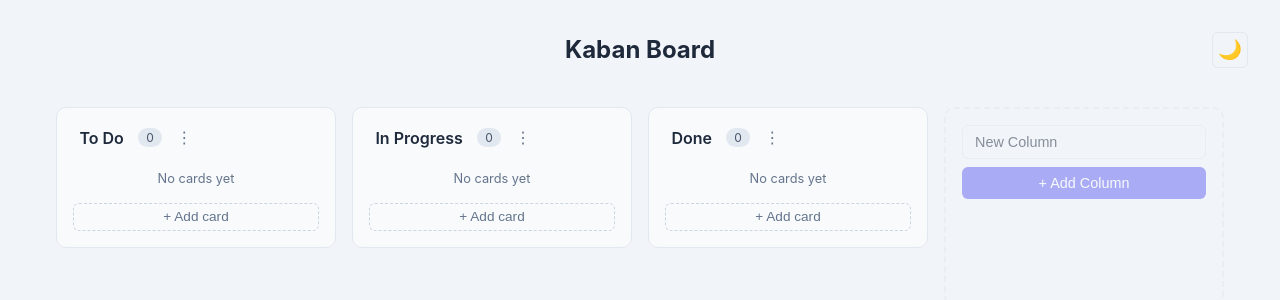
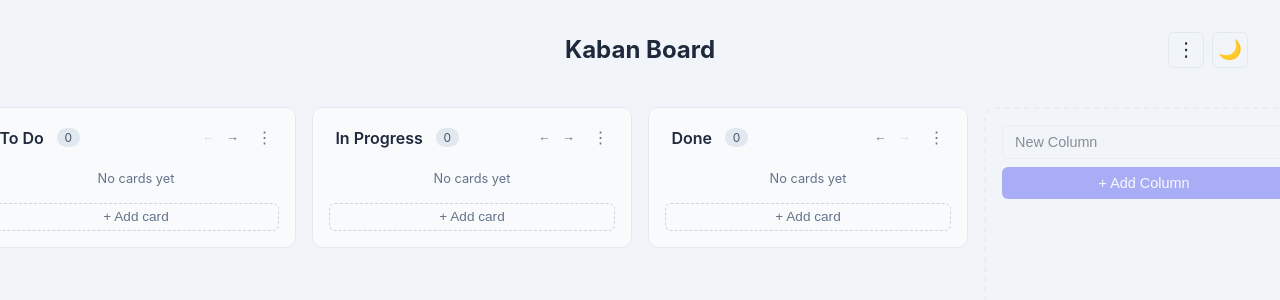
Before and after one commit to themngn/Kaban, a Vue app: page / in a window 1280 px wide. Shown: the top 300 px of the page. Built offline with nearby package versions, Linux system fonts and the light colour scheme; the HTML template or start-up script is replaced by a standard one.

Commit message:
feat: add column management features including moving, clearing, and setting limits; enhance UI with dropdown menus

```diff
--- a/src/components/KanbanCard.vue
+++ b/src/components/KanbanCard.vue
@@ -47,7 +47,9 @@ const store = useBoardStore()
 .card-title {
   flex: 1;
   font-size: 0.9rem;
-  word-break: break-word;
+  overflow: hidden;
+  text-overflow: ellipsis;
+  white-space: nowrap;
   color: var(--color-text-primary);
   transition: color 0.2s ease;
 }
--- a/src/components/KanbanColumn.vue
+++ b/src/components/KanbanColumn.vue
@@ -1,5 +1,5 @@
 <script setup lang="ts">
-import { ref, nextTick } from 'vue'
+import { ref, nextTick, onMounted, onUnmounted } from 'vue'
 import { useBoardStore } from '@/stores/board'
 import KanbanCard from './KanbanCard.vue'
 import type { Column } from '@/types'
@@ -17,6 +17,50 @@ const showForm = ref(false)
 const isRenamingColumn = ref(false)
 const newColumnTitle = ref(props.column.title)
 const renameInput = ref<HTMLInputElement | null>(null)
+const showMenu = ref(false)
+
+function toggleMenu() {
+  showMenu.value = !showMenu.value
+}
+
+function closeMenu() {
+  showMenu.value = false
+}
+
+function clearColumn() {
+  if (confirm(`Clear all cards from "${props.column.title}"?`)) {
+    store.clearColumn(props.column.id)
+    closeMenu()
+  }
+}
+
+function setLimit() {
+  const currentLimit = props.column.maxCards || ''
+  const input = prompt(`Set max number of tiles for "${props.column.title}" (leave empty for no limit):`, currentLimit.toString())
+  if (input !== null) {
+    const limit = input === '' ? undefined : parseInt(input, 10)
+    if (limit === undefined || !isNaN(limit)) {
+      store.setColumnLimit(props.column.id, limit)
+    }
+  }
+  closeMenu()
+}
+
+const handleClickOutside = (event: MouseEvent) => {
+  const menu = document.querySelector(`.column-${props.column.id} .menu-dropdown`)
+  const button = document.querySelector(`.column-${props.column.id} .btn-column-menu`)
+  if (menu && !menu.contains(event.target as Node) && button && !button.contains(event.target as Node)) {
+    closeMenu()
+  }
+}
+
+onMounted(() => {
+  document.addEventListener('mousedown', handleClickOutside)
+})
+
+onUnmounted(() => {
+  document.removeEventListener('mousedown', handleClickOutside)
+})
 
 function submitCard() {
   const title = newCardTitle.value.trim()
@@ -62,16 +106,35 @@ function deleteColumn() {
 </script>
 
 <template>
-  <div class="column">
+  <div class="column" :class="[`column-${props.column.id}`, { 'limit-exceeded': props.column.maxCards && props.column.cards.length > props.column.maxCards }]">
     <div class="column-header">
       <div v-if="isRenamingColumn" class="column-rename">
         <input ref="renameInput" v-model="newColumnTitle" class="rename-input" @blur="submitRenameColumn"
-          @keyup.enter="submitRenameColumn" @keyup.esc="cancelRenameColumn" />
+          @keyup.enter="submitRenameColumn" @keyup.esc="cancelRenameColumn" maxlength="30" />
       </div>
       <div v-else class="column-title-group">
         <h2 class="column-title" @click="startRenameColumn">{{ props.column.title }}</h2>
-        <span class="column-count">{{ props.column.cards.length }}</span>
-        <button class="btn-column-menu" title="Delete column" @click="deleteColumn">⋮</button>
+        <span class="column-count">
+          {{ props.column.cards.length }}{{ props.column.maxCards ? ` / ${props.column.maxCards}` : '' }}
+        </span>
+        <div class="column-actions">
+          <button class="btn-icon" :disabled="props.isFirst" title="Move left"
+            @click="store.moveColumn(props.column.id, 'left')">
+            ←
+          </button>
+          <button class="btn-icon" :disabled="props.isLast" title="Move right"
+            @click="store.moveColumn(props.column.id, 'right')">
+            →
+          </button>
+        </div>
+        <div class="column-menu-container">
+          <button class="btn-column-menu" title="Column menu" @click="toggleMenu">⋮</button>
+          <div v-if="showMenu" class="menu-dropdown">
+            <button class="menu-item" @click="setLimit">Set limit...</button>
+            <button class="menu-item" @click="clearColumn">Clear Column</button>
+            <button class="menu-item delete-item" @click="deleteColumn">Delete Column</button>
+          </div>
+        </div>
       </div>
     </div>
 
@@ -83,7 +146,7 @@ function deleteColumn() {
 
     <div v-if="showForm" class="add-form">
       <input v-model="newCardTitle" class="add-input" placeholder="Card title..." autofocus @keyup.enter="submitCard"
-        @keyup.esc="cancelAdd" />
+        @keyup.esc="cancelAdd" maxlength="200" />
       <div class="add-form-actions">
         <button class="btn-primary" @click="submitCard">Add</button>
         <button class="btn-secondary" @click="cancelAdd">Cancel</button>
@@ -99,12 +162,18 @@ function deleteColumn() {
   border: 1px solid var(--color-border);
   border-radius: 10px;
   padding: 1rem;
-  width: 280px;
+  width: 320px;
   flex-shrink: 0;
   display: flex;
   flex-direction: column;
   gap: 0.5rem;
   transition: background-color 0.2s ease, border-color 0.2s ease;
+  position: relative;
+}
+
+.limit-exceeded {
+  background-color: var(--color-delete-bg);
+  border-color: var(--color-delete);
 }
 
 .column-header {
@@ -117,8 +186,53 @@ function deleteColumn() {
 .column-title-group {
   display: flex;
   align-items: center;
-  gap: 0.5rem;
+  gap: 0.4rem;
   flex: 1;
+}
+
+.column-menu-container {
+  position: relative;
+}
+
+.menu-dropdown {
+  position: absolute;
+  top: 100%;
+  right: 0;
+  margin-top: 0.25rem;
+  background: var(--color-bg-secondary);
+  border: 1px solid var(--color-border);
+  border-radius: 8px;
+  box-shadow: 0 4px 12px rgba(0, 0, 0, 0.15);
+  display: flex;
+  flex-direction: column;
+  padding: 0.4rem;
+  z-index: 100;
+  min-width: 140px;
+}
+
+.menu-item {
+  background: none;
+  border: none;
+  padding: 0.4rem 0.8rem;
+  text-align: left;
+  cursor: pointer;
+  border-radius: 4px;
+  color: var(--color-text-primary);
+  font-size: 0.85rem;
+  transition: background-color 0.2s ease;
+  white-space: nowrap;
+}
+
+.menu-item:hover {
+  background: var(--color-button-hover);
+}
+
+.delete-item {
+  color: var(--color-delete);
+}
+
+.delete-item:hover {
+  background: var(--color-delete-bg);
 }
 
 .column-rename {
@@ -138,6 +252,34 @@ function deleteColumn() {
   outline: none;
 }
 
+.column-actions {
+  display: flex;
+  gap: 0.1rem;
+  margin-left: auto;
+}
+
+.btn-icon {
+  background: none;
+  border: none;
+  cursor: pointer;
+  padding: 0.15rem 0.3rem;
+  border-radius: 4px;
+  font-size: 0.8rem;
+  color: var(--color-text-secondary);
+  line-height: 1;
+  transition: background-color 0.2s ease, color 0.2s ease;
+}
+
+.btn-icon:hover:not(:disabled) {
+  background: var(--color-button-hover);
+  color: var(--color-text-primary);
+}
+
+.btn-icon:disabled {
+  opacity: 0.25;
+  cursor: default;
+}
+
 .column-title {
   font-size: 1rem;
   font-weight: 600;
@@ -147,6 +289,10 @@ function deleteColumn() {
   cursor: pointer;
   padding: 0.2rem 0.4rem;
   border-radius: 4px;
+  max-width: 150px;
+  overflow: hidden;
+  text-overflow: ellipsis;
+  white-space: nowrap;
 }
 
 .column-title:hover {
--- a/src/stores/board.ts
+++ b/src/stores/board.ts
@@ -59,6 +59,18 @@ export const useBoardStore = defineStore('board', () => {
     toColumn.cards.push(card)
   }
 
+  function moveColumn(columnId: string, direction: 'left' | 'right') {
+    const index = columns.value.findIndex((c) => c.id === columnId)
+    if (index === -1) return
+    const toIndex = direction === 'left' ? index - 1 : index + 1
+    if (toIndex < 0 || toIndex >= columns.value.length) return
+
+    const [column] = columns.value.splice(index, 1)
+    if (column) {
+      columns.value.splice(toIndex, 0, column)
+    }
+  }
+
   function addColumn(title: string) {
     const newColumn: Column = {
       id: crypto.randomUUID(),
@@ -79,5 +91,30 @@ export const useBoardStore = defineStore('board', () => {
     columns.value = columns.value.filter((c) => c.id !== columnId)
   }
 
-  return { columns, boardName, setBoardName, addCard, deleteCard, moveCard, addColumn, renameColumn, deleteColumn }
+  function clearBoard() {
+    columns.value.forEach((c) => (c.cards = []))
+  }
+
+  function clearColumn(columnId: string) {
+    const column = columns.value.find((c) => c.id === columnId)
+    if (column) {
+      column.cards = []
+    }
+  }
+
+  function deleteBoard() {
+    if (confirm('Are you sure you want to delete all columns and cards? This will reset the board to default.')) {
+      columns.value = JSON.parse(JSON.stringify(DEFAULT_COLUMNS))
+      boardName.value = 'Kaban Board'
+    }
+  }
+
+  function setColumnLimit(columnId: string, limit?: number) {
+    const column = columns.value.find((c) => c.id === columnId)
+    if (column) {
+      column.maxCards = limit
+    }
+  }
+
+  return { columns, boardName, setBoardName, addCard, deleteCard, moveCard, moveColumn, addColumn, renameColumn, deleteColumn, clearBoard, clearColumn, deleteBoard, setColumnLimit }
 })
--- a/src/types/index.ts
+++ b/src/types/index.ts
@@ -7,4 +7,5 @@ export interface Column {
   id: string
   title: string
   cards: Card[]
+  maxCards?: number
 }
--- a/src/views/BoardView.vue
+++ b/src/views/BoardView.vue
@@ -1,5 +1,5 @@
 <script setup lang="ts">
-import { ref, nextTick } from 'vue'
+import { ref, nextTick, onMounted, onUnmounted } from 'vue'
 import { useBoardStore } from '@/stores/board'
 import KanbanColumn from '@/components/KanbanColumn.vue'
 import { useTheme } from '@/composables/useTheme'
@@ -11,6 +11,43 @@ const newColumnTitle = ref('New Column')
 const isEditingBoardName = ref(false)
 const editingBoardName = ref('')
 const boardNameInput = ref<HTMLInputElement | null>(null)
+const showMenu = ref(false)
+
+function toggleMenu() {
+  showMenu.value = !showMenu.value
+}
+
+function closeMenu() {
+  showMenu.value = false
+}
+
+function clearBoard() {
+  if (confirm('Clear all cards from all columns?')) {
+    store.clearBoard()
+    closeMenu()
+  }
+}
+
+function deleteBoard() {
+  store.deleteBoard()
+  closeMenu()
+}
+
+const handleClickOutside = (event: MouseEvent) => {
+  const menu = document.querySelector('.menu-dropdown')
+  const button = document.querySelector('.btn-board-menu')
+  if (menu && !menu.contains(event.target as Node) && button && !button.contains(event.target as Node)) {
+    closeMenu()
+  }
+}
+
+onMounted(() => {
+  document.addEventListener('mousedown', handleClickOutside)
+})
+
+onUnmounted(() => {
+  document.removeEventListener('mousedown', handleClickOutside)
+})
 
 function startEditingBoardName() {
   editingBoardName.value = store.boardName
@@ -48,17 +85,26 @@ function addNewColumn() {
         {{ store.boardName }}
       </h1>
       <input v-else ref="boardNameInput" v-model="editingBoardName" class="board-title-input" @blur="saveBoardName"
-        @keyup.enter="saveBoardName" @keyup.esc="cancelEditingBoardName" />
-      <button class="btn-theme-toggle" @click="toggleTheme" :title="`Switch to ${isDark ? 'light' : 'dark'} theme`">
-        {{ isDark ? '☀️' : '🌙' }}
-      </button>
+        @keyup.enter="saveBoardName" @keyup.esc="cancelEditingBoardName" maxlength="50" />
+      <div class="header-actions">
+        <div class="board-menu-container">
+          <button class="btn-board-menu" @click="toggleMenu">⋮</button>
+          <div v-if="showMenu" class="menu-dropdown">
+            <button class="menu-item" @click="clearBoard">Clear Board</button>
+            <button class="menu-item delete-item" @click="deleteBoard">Delete Board</button>
+          </div>
+        </div>
+        <button class="btn-theme-toggle" @click="toggleTheme" :title="`Switch to ${isDark ? 'light' : 'dark'} theme`">
+          {{ isDark ? '☀️' : '🌙' }}
+        </button>
+      </div>
     </div>
     <div class="board">
       <KanbanColumn v-for="(column, index) in store.columns" :key="column.id" :column="column" :is-first="index === 0"
         :is-last="index === store.columns.length - 1" />
       <div class="add-column-card">
         <input v-model="newColumnTitle" class="add-column-input" placeholder="Column name..."
-          @keyup.enter="addNewColumn" />
+          @keyup.enter="addNewColumn" maxlength="30" />
         <button class="btn-add-column" @click="addNewColumn">+ Add Column</button>
       </div>
     </div>
@@ -94,6 +140,10 @@ function addNewColumn() {
   cursor: pointer;
   padding: 0.2rem 0.5rem;
   border-radius: 6px;
+  max-width: 400px;
+  overflow: hidden;
+  text-overflow: ellipsis;
+  white-space: nowrap;
 }
 
 .board-title:hover {
@@ -112,11 +162,81 @@ function addNewColumn() {
   outline: none;
   width: auto;
   min-width: 200px;
+  max-width: 400px;
+}
+
+.header-actions {
+  position: absolute;
+  right: 0;
+  display: flex;
+  align-items: center;
+  gap: 0.5rem;
+}
+
+.btn-board-menu {
+  background: none;
+  border: 1px solid var(--color-border);
+  border-radius: 6px;
+  width: 36px;
+  height: 36px;
+  cursor: pointer;
+  font-size: 1.2rem;
+  display: flex;
+  align-items: center;
+  justify-content: center;
+  transition: background-color 0.2s ease, border-color 0.2s ease;
+  color: var(--color-text-primary);
+}
+
+.btn-board-menu:hover {
+  background: var(--color-button-hover);
+}
+
+.board-menu-container {
+  position: relative;
+}
+
+.menu-dropdown {
+  position: absolute;
+  top: 100%;
+  right: 0;
+  margin-top: 0.5rem;
+  background: var(--color-bg-secondary);
+  border: 1px solid var(--color-border);
+  border-radius: 8px;
+  box-shadow: 0 4px 12px rgba(0, 0, 0, 0.15);
+  display: flex;
+  flex-direction: column;
+  padding: 0.5rem;
+  z-index: 100;
+  min-width: 150px;
+}
+
+.menu-item {
+  background: none;
+  border: none;
+  padding: 0.5rem 1rem;
+  text-align: left;
+  cursor: pointer;
+  border-radius: 4px;
+  color: var(--color-text-primary);
+  font-size: 0.9rem;
+  transition: background-color 0.2s ease;
+}
+
+.menu-item:hover {
+  background: var(--color-button-hover);
+}
+
+.delete-item {
+  color: var(--color-delete);
+}
+
+.delete-item:hover {
+  background: var(--color-delete-bg);
 }
 
 .btn-theme-toggle {
-  position: absolute;
-  right: 0;
   background: none;
   border: 1px solid var(--color-border);
   border-radius: 6px;
@@ -157,7 +277,7 @@ function addNewColumn() {
   border: 2px dashed var(--color-border);
   border-radius: 10px;
   padding: 1rem;
-  width: 280px;
+  width: 320px;
   flex-shrink: 0;
   min-height: 200px;
   transition: all 0.3s ease;
```
